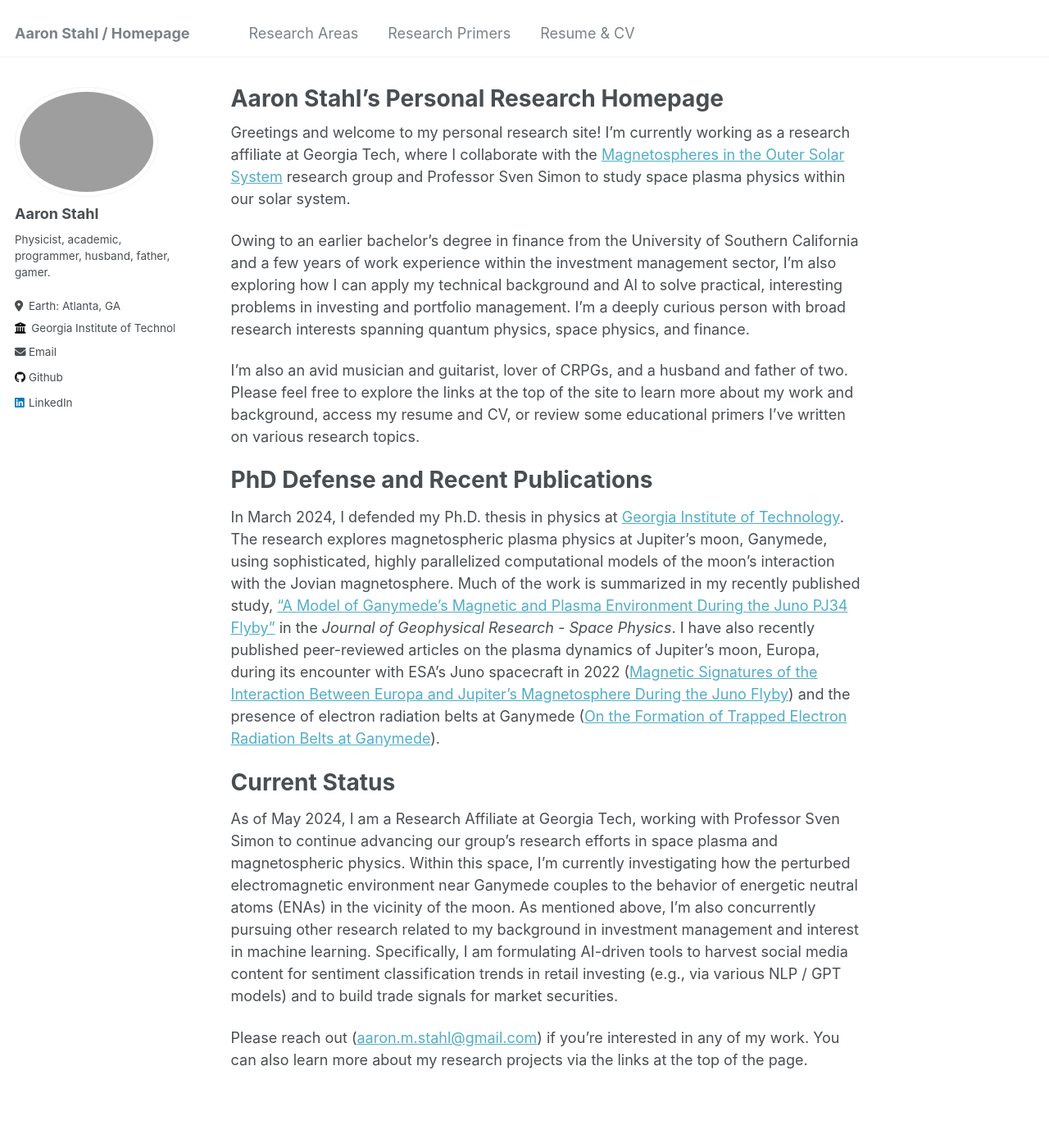
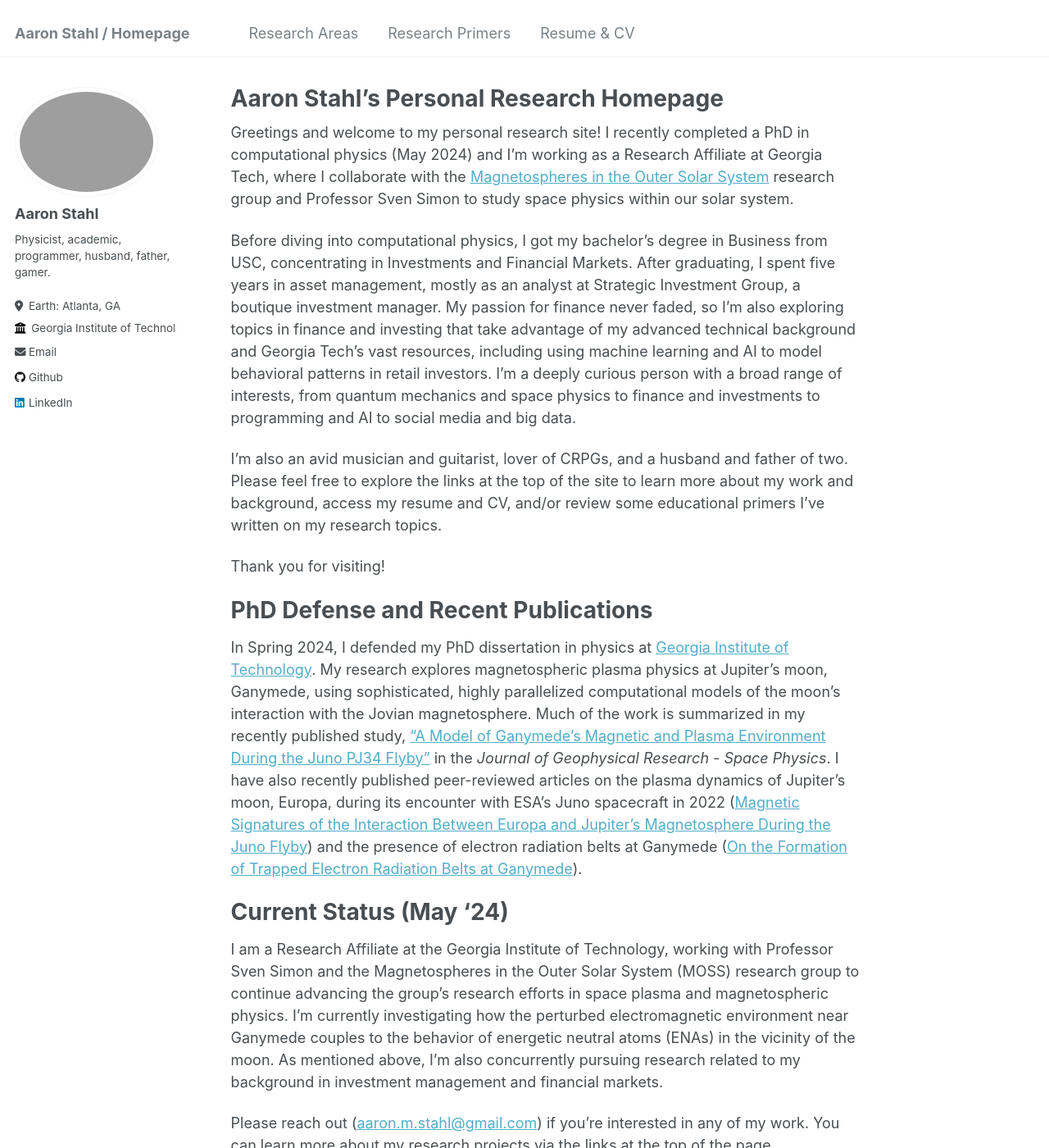
Before and after one commit to astahl3/astahl3.github.io, a Jekyll site: the page built from _pages/about.md, in a window 1280 px wide and 1400 px high. Shown: the whole window at 82% size. Built offline with Jekyll 4.4.1, drawn with Linux system fonts in a browser that asks for light colours.

Commit message:
updated landing page

```diff
--- a/_pages/about.md
+++ b/_pages/about.md
@@ -6,18 +6,20 @@
   - /about/
   - /about.html
 ---
-Greetings and welcome to my personal research site! I'm currently working as a research affiliate at Georgia Tech, where I collaborate with the [Magnetospheres in the Outer Solar System](https://svensimon.gatech.edu/) research group and Professor Sven Simon to study space plasma physics within our solar system.
+Greetings and welcome to my personal research site! I recently completed a PhD in computational physics (May 2024) and I'm working as a Research Affiliate at Georgia Tech, where I collaborate with the [Magnetospheres in the Outer Solar System](https://svensimon.gatech.edu/) research group and Professor Sven Simon to study space physics within our solar system.
 
-Owing to an earlier bachelor's degree in finance from the University of Southern California and a few years of work experience within the investment management sector, I'm also exploring how I can apply my technical background and AI to solve practical, interesting problems in investing and portfolio management. I'm a deeply curious person with broad research interests spanning quantum physics, space physics, and finance.
+Before diving into computational physics, I got my bachelor’s degree in Business from USC, concentrating in Investments and Financial Markets. After graduating, I spent five years in asset management, mostly as an analyst at Strategic Investment Group, a boutique investment manager. My passion for finance never faded, so I’m also exploring topics in finance and investing that take advantage of my advanced technical background and Georgia Tech's vast resources, including using machine learning and AI to model behavioral patterns in retail investors. I’m a deeply curious person with a broad range of interests, from quantum mechanics and space physics to finance and investments to programming and AI to social media and big data.
 
-I'm also an avid musician and guitarist, lover of CRPGs, and a husband and father of two. Please feel free to explore the links at the top of the site to learn more about my work and background, access my resume and CV, or review some educational primers I've written on various research topics.
+I'm also an avid musician and guitarist, lover of CRPGs, and a husband and father of two. Please feel free to explore the links at the top of the site to learn more about my work and background, access my resume and CV, and/or review some educational primers I've written on my research topics.
+
+Thank you for visiting!
 
 PhD Defense and Recent Publications
 ======
-In March 2024, I defended my Ph.D. thesis in physics at [Georgia Institute of Technology](https://grad.gatech.edu/events/phd-defense-aaron-stahl). The research explores magnetospheric plasma physics at Jupiter's moon, Ganymede, using sophisticated, highly parallelized computational models of the moon's interaction with the Jovian magnetosphere. Much of the work is summarized in my recently published study, ["A Model of Ganymede's Magnetic and Plasma Environment During the Juno PJ34 Flyby"](https://agupubs.onlinelibrary.wiley.com/doi/full/10.1029/2023JA032113) in the _Journal of Geophysical Research - Space Physics_. I have also recently published peer-reviewed articles on the plasma dynamics of Jupiter's moon, Europa, during its encounter with ESA's Juno spacecraft in 2022 ([Magnetic Signatures of the Interaction Between Europa and Jupiter's Magnetosphere During the Juno Flyby](https://agupubs.onlinelibrary.wiley.com/doi/10.1029/2023GL106810)) and the presence of electron radiation belts at Ganymede ([On the Formation of Trapped Electron Radiation Belts at Ganymede](https://agupubs.onlinelibrary.wiley.com/doi/full/10.1029/2024GL109058)).
+In Spring 2024, I defended my PhD dissertation in physics at [Georgia Institute of Technology](https://grad.gatech.edu/events/phd-defense-aaron-stahl). My research explores magnetospheric plasma physics at Jupiter's moon, Ganymede, using sophisticated, highly parallelized computational models of the moon's interaction with the Jovian magnetosphere. Much of the work is summarized in my recently published study, ["A Model of Ganymede's Magnetic and Plasma Environment During the Juno PJ34 Flyby"](https://agupubs.onlinelibrary.wiley.com/doi/full/10.1029/2023JA032113) in the _Journal of Geophysical Research - Space Physics_. I have also recently published peer-reviewed articles on the plasma dynamics of Jupiter's moon, Europa, during its encounter with ESA's Juno spacecraft in 2022 ([Magnetic Signatures of the Interaction Between Europa and Jupiter's Magnetosphere During the Juno Flyby](https://agupubs.onlinelibrary.wiley.com/doi/10.1029/2023GL106810)) and the presence of electron radiation belts at Ganymede ([On the Formation of Trapped Electron Radiation Belts at Ganymede](https://agupubs.onlinelibrary.wiley.com/doi/full/10.1029/2024GL109058)).
 
-Current Status
+Current Status (May '24)
 ======
-As of May 2024, I am a Research Affiliate at Georgia Tech, working with Professor Sven Simon to continue advancing our group's research efforts in space plasma and magnetospheric physics. Within this space, I'm currently investigating how the perturbed electromagnetic environment near Ganymede couples to the behavior of energetic neutral atoms (ENAs) in the vicinity of the moon. As mentioned above, I'm also concurrently pursuing other research related to my background in investment management and interest in machine learning. Specifically, I am formulating AI-driven tools to harvest social media content for sentiment classification trends in retail investing (e.g., via various NLP / GPT models) and to build trade signals for market securities.
+I am a Research Affiliate at the Georgia Institute of Technology, working with Professor Sven Simon and the Magnetospheres in the Outer Solar System (MOSS) research group to continue advancing the group's research efforts in space plasma and magnetospheric physics. I'm currently investigating how the perturbed electromagnetic environment near Ganymede couples to the behavior of energetic neutral atoms (ENAs) in the vicinity of the moon. As mentioned above, I'm also concurrently pursuing research related to my background in investment management and financial markets.
 
-Please reach out ([aaron.m.stahl@gmail.com](mailto:aaron.m.stahl@gmail.com)) if you're interested in any of my work. You can also learn more about my research projects via the links at the top of the page.
+Please reach out ([aaron.m.stahl@gmail.com](mailto:aaron.m.stahl@gmail.com)) if you're interested in any of my work. You can learn more about my research projects via the links at the top of the page.
```
